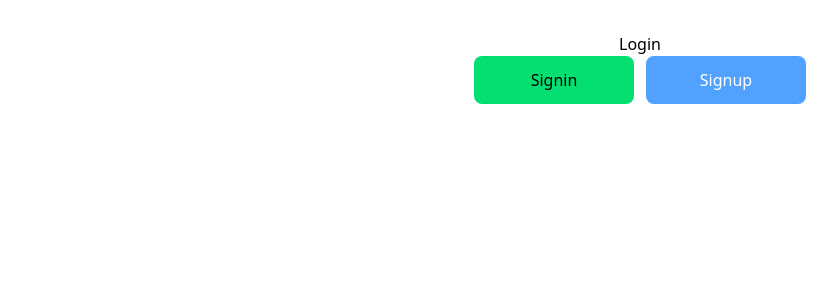
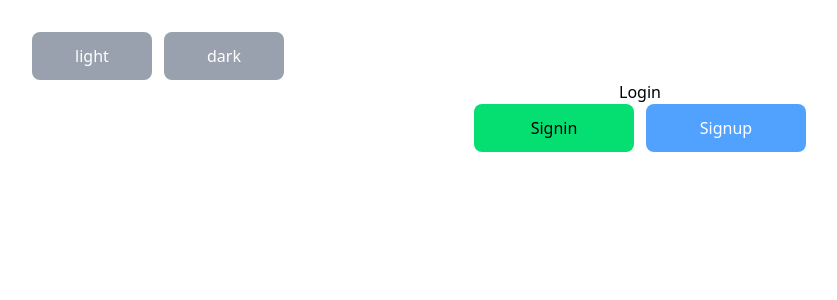
Before and after one commit to wolfather/backoffice-sample, a React (Vite) app: page / in a window 1280 px wide. Shown: the top 300 px of the page, without its empty margins (0-837 px from the left). Built offline with nearby package versions, Linux system fonts and the light colour scheme.

Commit message:
theme structure added

```diff
--- /dev/null
+++ b/src/app/hooks/useTheme.tsx
@@ -0,0 +1,26 @@
+import { useEffect, useState } from "react";
+
+const themes = ['light','dark'] as const;
+type ThemeApp = (typeof themes)[number];
+export function useTheme() {
+
+    const [theme, setTheme] = useState<ThemeApp>(() => {
+        const themeStored = localStorage.getItem('theme');
+
+        return (
+            themeStored &&
+            themes.includes(themeStored as ThemeApp) ?
+            themeStored :
+            'light'
+        ) as ThemeApp;
+    });
+
+    useEffect(() => {
+        if (themes.includes(theme)) {
+            localStorage.setItem('theme', theme);
+            document.documentElement.setAttribute('data-theme', theme);
+        }
+    }, [theme]);
+
+    return {theme, setTheme};
+}
--- /dev/null
+++ b/src/app/providers/userPreferences.tsx
@@ -0,0 +1,41 @@
+import { createContext, type Dispatch, type ReactNode, type SetStateAction } from "react";
+import { useTheme } from "../hooks/useTheme";
+
+interface UserPreferenceProviderProps {
+    children: ReactNode
+}
+
+interface UserPreferenceCTXProps {
+    userName: string
+    // setUserPreferenceToken: Dispatch<SetStateAction<string>>
+}
+
+const userPreferenceCtx: UserPreferenceCTXProps = {
+    userName: ''
+};
+
+export const UserPreferenceContext = createContext<UserPreferenceCTXProps>(userPreferenceCtx);
+
+export function UserPreferenceProvider({ children }: UserPreferenceProviderProps) {
+    const { setTheme } = useTheme();
+
+    return (
+        <UserPreferenceContext.Provider value={{userName: ''}}>
+            <div className="flex gap-3">
+                <span
+                    className="w-30 cursor-pointer bg-gray-400 p-3 text-2 rounded-lg text-white"
+                    role="button"
+                    onClick={() => setTheme('light')}>
+                    light
+                </span>
+                <span
+                    className="w-30 cursor-pointer bg-gray-400 p-3 text-2 rounded-lg text-white"
+                    role="button"
+                    onClick={() => setTheme('dark')}>
+                    dark
+                </span>
+            </div>
+            {children}
+        </UserPreferenceContext.Provider>
+    );
+}
--- a/src/index.css
+++ b/src/index.css
@@ -1,4 +1,21 @@
 @import "tailwindcss";
+
+@custom-variant dark (&:where(.dark, .dark *));
+
+:root[data-theme="light"] {
+  --bg: #fff;
+  --text: #000;
+}
+
+:root[data-theme="dark"] {
+  --bg: #000;
+  --text: #fff;
+}
+
+body {
+  background: var(--bg);
+  color: var(--text);
+}
 /* :root {
   font-family: system-ui, Avenir, Helvetica, Arial, sans-serif;
   line-height: 1.5;
--- a/src/main.tsx
+++ b/src/main.tsx
@@ -8,6 +8,7 @@ import Login from './app/pages/Login/Login.tsx';
 import { Dashboard } from './app/pages/Dashboard/Dashboard.tsx';
 import { DashboardSettings } from './app/pages/Dashboard/Settings/Dashboard_Settings.tsx';
 import { SessionProvider } from './app/providers/session.tsx';
+import { UserPreferenceProvider } from './app/providers/userPreferences.tsx';
 
 const router = createBrowserRouter([
   {
@@ -27,7 +28,9 @@ const router = createBrowserRouter([
 createRoot(document.getElementById('root')!).render(
   <StrictMode>
     <SessionProvider>
-      <RouterProvider router={router} />
+      <UserPreferenceProvider>
+        <RouterProvider router={router} />
+      </UserPreferenceProvider>
     </SessionProvider>
 
   </StrictMode>,
--- /dev/null
+++ b/tailwindcss.config.js
@@ -0,0 +1,9 @@
+/** @type {import('tailwindcss').Config} */
+module.exports = {
+    darkMode: 'class',
+    content: ['./index.html', './src/**/*.{js,ts,jsx,tsx}'],
+    theme: {
+        extend: {},
+    },
+    plugins: [],
+}
```
